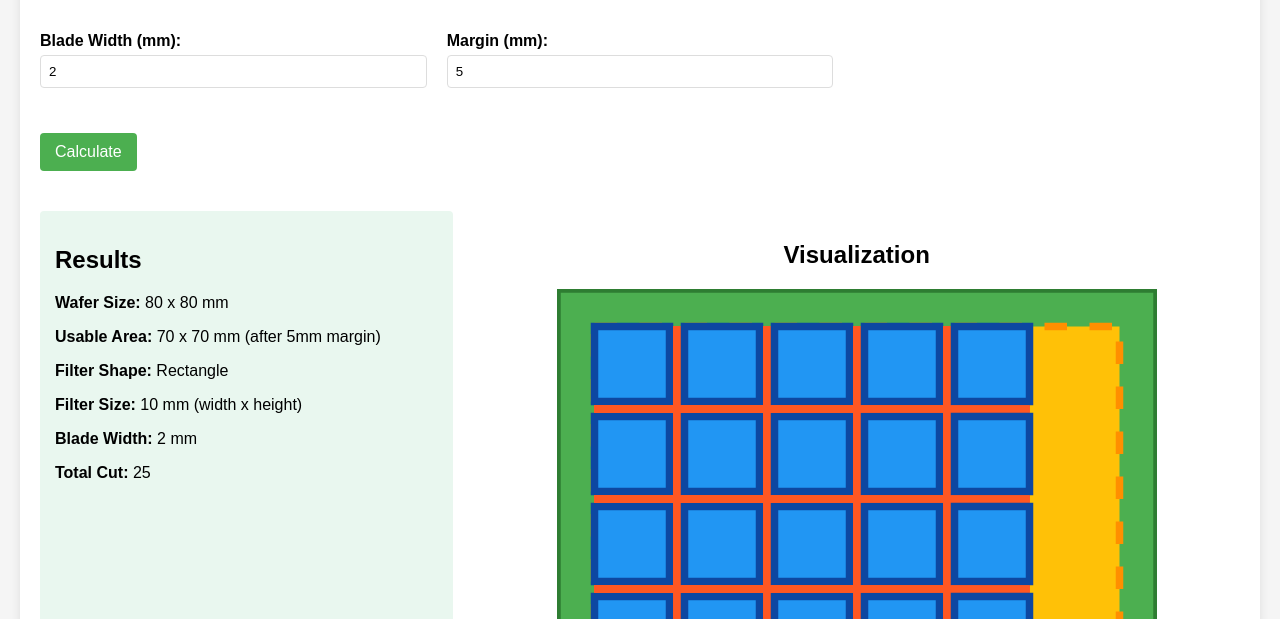
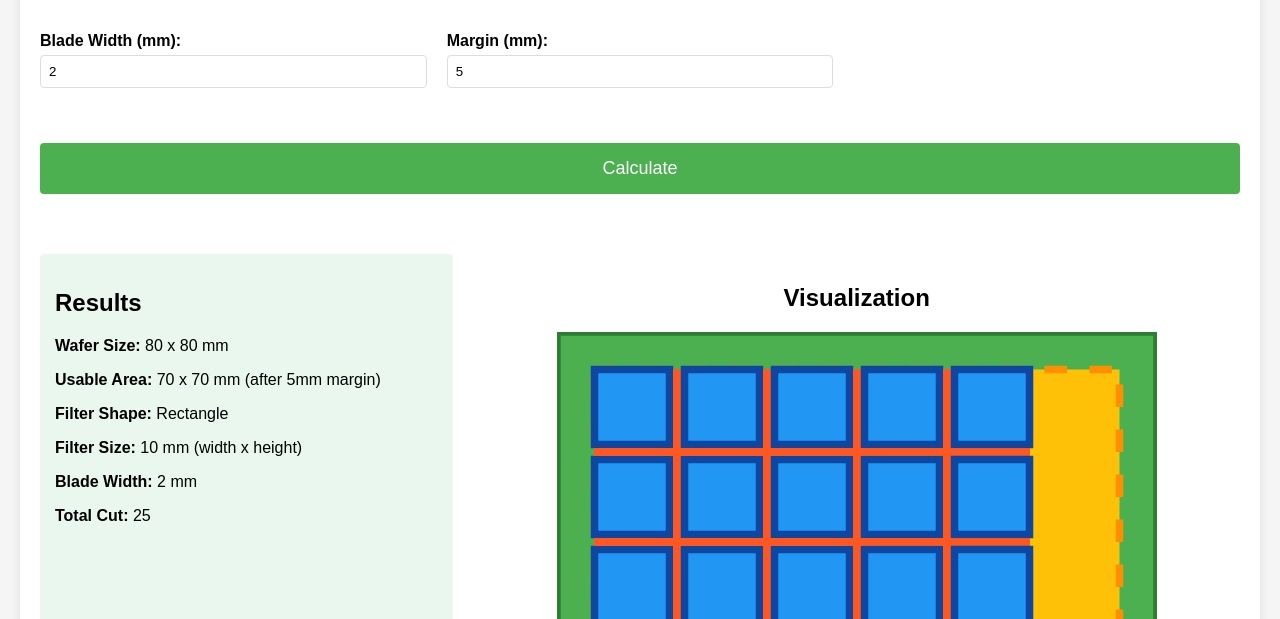
Before and after one commit to SyronOptics/opticalDicingCalculator, a plain HTML site: page index.html in a window 1280 px wide. Shown: the part 181-800 px from the top of the page. Drawn offline with nearby package versions, Linux system fonts and the light colour scheme.

Commit message:
Add files via upload

```diff
--- a/index.html
+++ b/index.html
@@ -47,11 +47,14 @@
         button {
             background-color: #4CAF50;
             color: white;
-            padding: 10px 15px;
+            padding: 15px 20px;
             border: none;
             border-radius: 4px;
             cursor: pointer;
-            font-size: 16px;
+            font-size: 18px;
+            width: 100%;
+            margin-top: 10px;
+            margin-bottom: 20px;
         }
         button:hover {
             background-color: #45a049;
```
